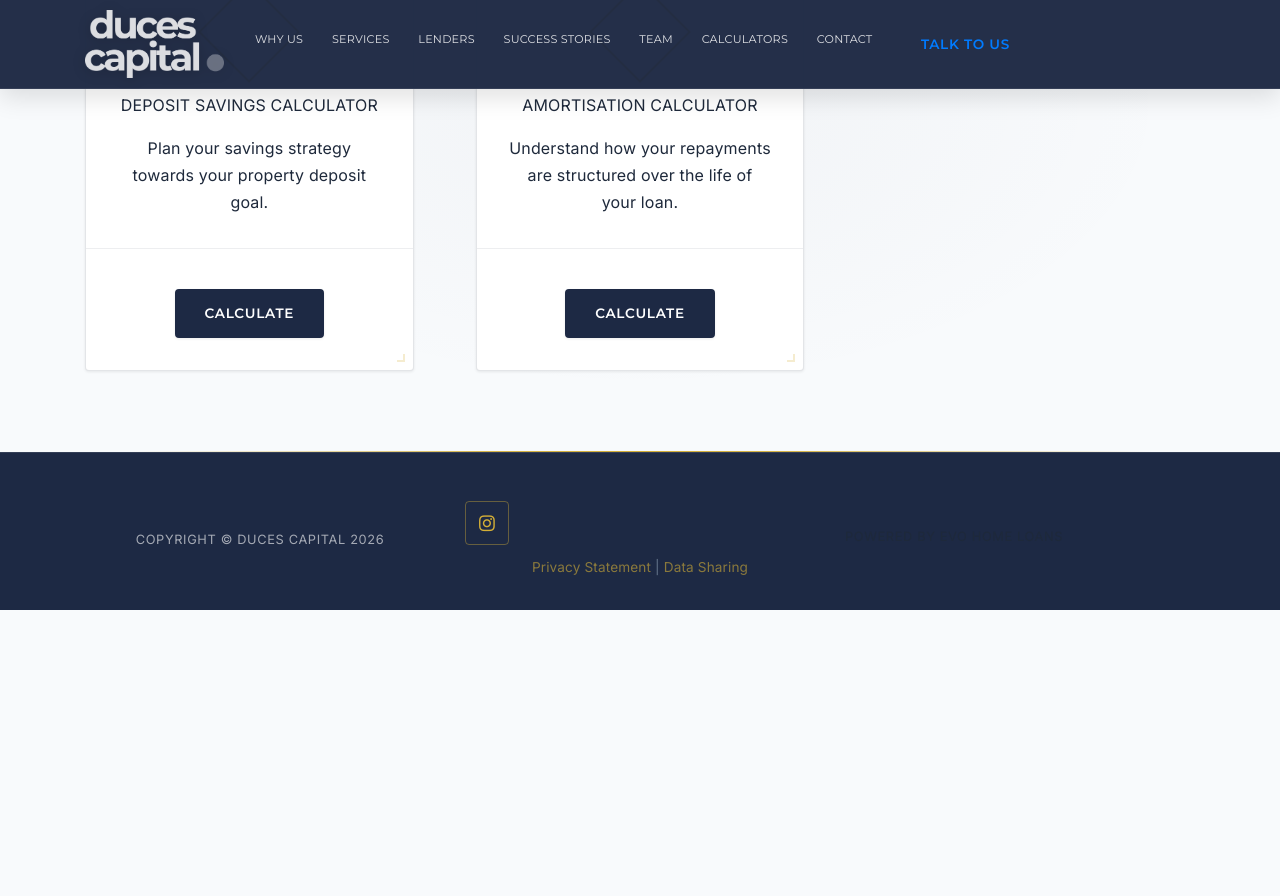
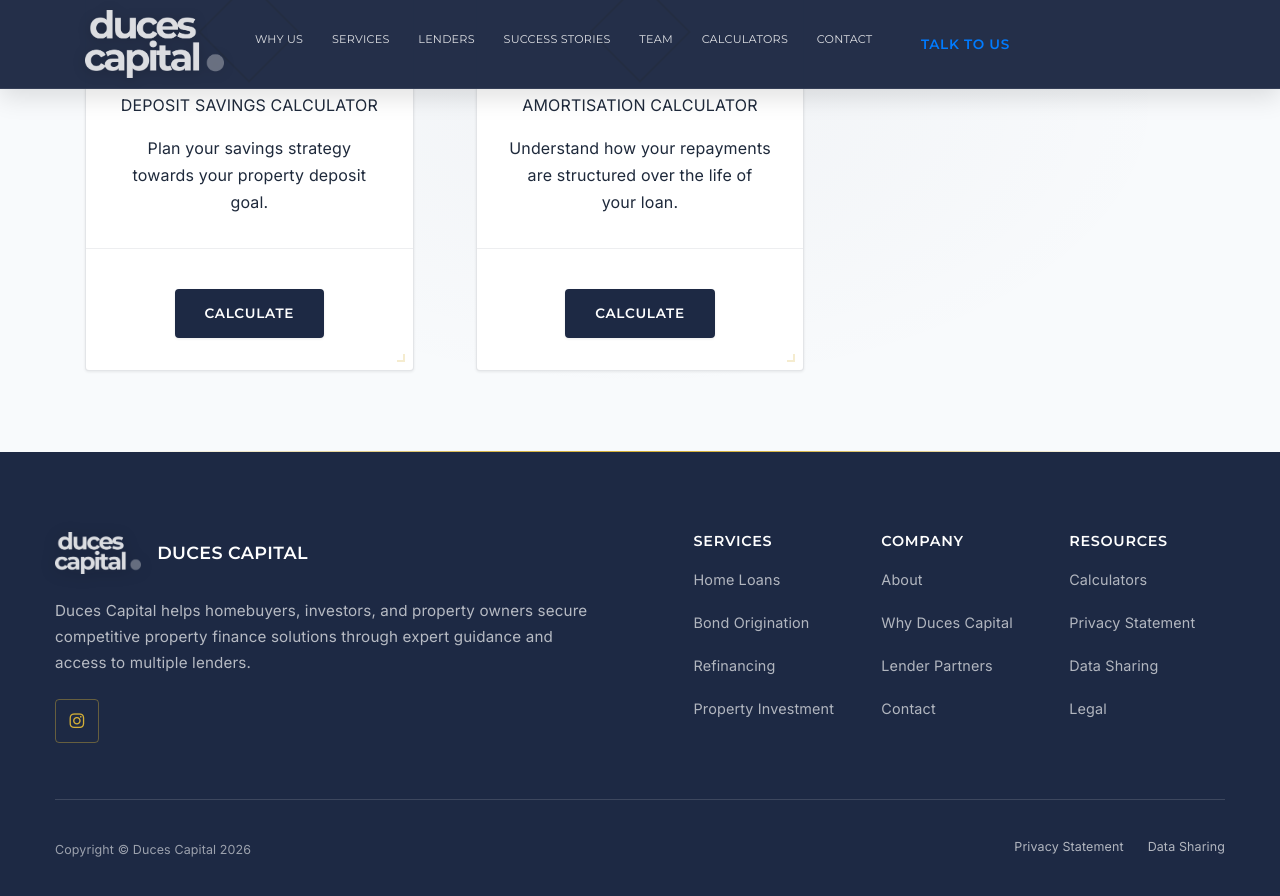
Before and after one commit to Intellify-Cloud/ev-ducscap, a Jekyll site: the page built from index.md, in a window 1280 px wide and 900 px high, scrolled down 7311 px. Shown: the top 896 px of the window. Built offline with Jekyll 4.4.1, drawn with Linux system fonts in a browser that asks for light colours; before the commit the page ends 7921 px from its top, so only the background shows below that.

```diff
--- a/_assets/layout/_footer.scss
+++ b/_assets/layout/_footer.scss
@@ -1,104 +1,174 @@
-// Styling for the footer — Duces Capital Navy footer
-.footer {
-  background-color: $navy;
-  border-top: 1px solid rgba($white, 0.1);
-  padding: $space-5 0 30px;
-  position: relative;
-  text-align: center;
+// Site footer
+.site-footer {
+  padding: $space-6 0 $space-4;
+  background: $navy;
+  color: rgba($white, 0.72);
 
-  .copyright {
-    font-size: 0.8rem;
-    line-height: 40px;
-    text-transform: uppercase;
-    letter-spacing: 0.05em;
-    color: rgba($white, 0.6);
-    font-family: $font-body;
-  }
-
-  ul.quicklinks {
-    font-size: 0.8rem;
-    line-height: 40px;
-    margin-bottom: 0;
-    text-transform: uppercase;
-    letter-spacing: 0.05em;
-    color: rgba($white, 0.6);
-    font-family: $font-body;
-
-    a {
-      color: rgba($white, 0.6);
-      transition: color $motion-fast;
-
-      &:hover {
-        color: $gold;
-      }
+  > .container {
+    max-width: 1200px;
   }
 }
 
-  a {
-    color: rgba($white, 0.6);
+.site-footer__main {
+  display: grid;
+  gap: $space-5;
 
-    &:hover {
-      color: $gold;
+  @media (min-width: 992px) {
+    grid-template-columns: minmax(0, 1fr) minmax(420px, 0.9fr);
+    align-items: start;
   }
 }
 
-  small {
-    a {
-      color: rgba($gold, 0.6);
+.site-footer__brand {
+  display: flex;
+  flex-direction: column;
+  gap: $space-3;
+}
+
+.site-footer__logo-link {
+  display: inline-flex;
+  align-items: center;
+  gap: $space-2;
+  color: $white;
+  text-decoration: none;
+
+  &:hover,
+  &:focus {
+    color: $gold-light;
+    text-decoration: none;
+  }
+}
+
+.site-footer__logo {
+  max-height: 42px;
+  width: auto;
+  filter: drop-shadow(0 2px 8px rgba($obsidian-deep, 0.24));
+}
+
+.site-footer__brand-name {
+  @include font-display;
+  font-size: 1.1rem;
+  line-height: $line-height-heading;
+}
+
+.site-footer__description {
+  @include font-body;
+  max-width: 34rem;
+  margin: 0;
+  color: rgba($white, 0.68);
+  font-size: 0.95rem;
+  line-height: $line-height-body;
+}
+
+.site-footer__social,
+.site-footer__links,
+.site-footer__legal {
+  list-style: none;
+  margin: 0;
+  padding: 0;
+}
+
+.site-footer__social {
+  display: flex;
+  flex-wrap: wrap;
+  gap: $space-2;
+}
+
+.site-footer__social-link {
+  width: 44px;
+  height: 44px;
+  display: inline-flex;
+  align-items: center;
+  justify-content: center;
+  border: 1px solid rgba($gold, 0.4);
+  border-radius: $radius-md;
+  color: $gold;
+  font-size: 1.05rem;
+  text-decoration: none;
+  transition: background-color $motion-fast, border-color $motion-fast, color $motion-fast, transform $motion-fast;
+
+  &:hover,
+  &:focus {
+    background-color: rgba($gold, 0.12);
+    border-color: $gold;
+    color: $gold-light;
+    text-decoration: none;
+    transform: translateY(-1px);
+  }
+}
+
+.site-footer__sections {
+  display: grid;
+  gap: $space-4;
+
+  @media (min-width: 640px) {
+    grid-template-columns: repeat(3, minmax(0, 1fr));
+  }
+}
+
+.site-footer__section-title {
+  @include font-display-sm;
+  margin: 0 0 $space-2;
+  color: $white;
+  font-size: 0.9rem;
+  line-height: $line-height-heading;
+}
+
+.site-footer__links {
+  display: grid;
+  gap: $space-1;
+}
+
+.site-footer__link,
+.site-footer__legal-link {
+  @include font-body;
+  color: rgba($white, 0.66);
+  font-size: 0.9rem;
+  line-height: $line-height-body;
   text-decoration: none;
   transition: color $motion-fast;
 
-      &:hover {
+  &:hover,
+  &:focus {
     color: $gold;
-      }
-    }
+    text-decoration: none;
   }
 }
 
-.whatsapp {
-  position: fixed;
-  right: 8px;
-  top: 85%;
+.site-footer__bottom {
+  display: flex;
+  flex-direction: column;
+  gap: $space-3;
+  margin-top: $space-5;
+  padding-top: $space-4;
+  border-top: 1px solid rgba($white, 0.14);
+
+  @media (min-width: 768px) {
+    flex-direction: row;
+    align-items: center;
+    justify-content: space-between;
+  }
 }
 
-.whatsapp h5 {
-  color: $navy;
-  background: $gold;
-  padding: 8px;
-  border-radius: $radius-md;
-  letter-spacing: 0.05em;
-  text-transform: uppercase;
-  font-family: $font-display;
+.site-footer__copyright {
+  @include font-body;
+  margin: 0;
+  color: rgba($white, 0.56);
+  font-size: 0.78rem;
+  line-height: $line-height-body;
 }
 
-ul.social-buttons {
-  margin-bottom: 0;
+.site-footer__legal {
+  display: flex;
+  flex-direction: column;
+  gap: $space-1;
 
-  li {
-    a {
-      align-items: center;
-      background-color: transparent;
-      border: 1px solid rgba($gold, 0.4);
-      border-radius: $radius-md;
-      color: $gold;
-      display: inline-flex;
-      font-size: 18px;
-      height: 44px;
-      justify-content: center;
-      line-height: 1;
-      outline: none;
-      transition: all $motion-fast;
-      width: 44px;
-
-      &:active,
-      &:focus-visible,
-      &:hover {
-        background-color: rgba($gold, 0.12);
-        border-color: $gold;
-        box-shadow: 0 0 15px rgba($gold, 0.2);
-        color: $gold-light;
-        transform: translateY(-1px);
+  @media (min-width: 640px) {
+    flex-direction: row;
+    gap: $space-3;
   }
 }
+
+.site-footer__legal-link {
+  font-size: 0.78rem;
 }
-}
--- a/_data/sitetext.yml
+++ b/_data/sitetext.yml
@@ -222,10 +222,47 @@ contact:
 
 footer:
   copyright_prefix: "Copyright"
-  legal: "Powered by evo Home Loans"
+  description: "Duces Capital helps homebuyers, investors, and property owners secure competitive property finance solutions through expert guidance and access to multiple lenders."
+  sections:
+    - title: "Services"
+      links:
+        - title: "Home Loans"
+          url: "#services"
+        - title: "Bond Origination"
+          url: "#services"
+        - title: "Refinancing"
+          url: "#services"
+        - title: "Property Investment"
+          url: "#services"
+    - title: "Company"
+      links:
+        - title: "About"
+          url: "#about"
+        - title: "Why Duces Capital"
+          url: "#textblock"
+        - title: "Lender Partners"
+          url: "#clients"
+        - title: "Contact"
+          url: "#contact"
+    - title: "Resources"
+      links:
+        - title: "Calculators"
+          url: "#calculators"
+        - title: "Privacy Statement"
+          url: "/privacy-statement"
+        - title: "Data Sharing"
+          url: "/data-sharing-agreement"
+        - title: "Legal"
+          url: "/legal"
+  legal_links:
+    - title: "Privacy Statement"
+      url: "/privacy-statement"
+    - title: "Data Sharing"
+      url: "/data-sharing-agreement"
   privacy: "Privacy Statement"
   data_sharing: "Data Sharing"
   social_label: "Social link"
   social:
     - url: https://www.instagram.com/ducescapital/
       icon: "fab fa-instagram"
+      title: "Instagram"
--- a/_includes/footer.html
+++ b/_includes/footer.html
@@ -1,85 +1,65 @@
-  <!-- Footer -->
-  <footer class="footer" id="footer">
+<footer class="site-footer" id="footer">
   <div class="container">
-      <div class="row align-items-center">
-        <div class="col-md-4">
-          <span class="copyright">{{ site.data.sitetext.footer.copyright_prefix | default: "Copyright" }} &copy; {{ site.company }} {{ 'now' | date: "%Y" }}</span>
-        </div>
+    <div class="site-footer__main">
+      <div class="site-footer__brand">
+        <a class="site-footer__logo-link" href="{{ site.baseurl }}/" aria-label="{{ site.company }}">
+          {% if site.logo %}
+          <img class="site-footer__logo" src="{{ site.logo.path | relative_url }}" alt="{{ site.company }}">
+          {% endif %}
+          <span class="site-footer__brand-name">{{ site.company }}</span>
+        </a>
 
-		<!-- Social Media -->
-        <div class="col-md-4">
-          <ul class="list-inline social-buttons">
-		  {% for link in site.data.sitetext.footer.social  %}
-            <li class="list-inline-item">
-			  {% if link.url %}
-              <a href="{{ link.url }}" aria-label="{{ link.title | default: site.data.sitetext.footer.social_label }}">
+        {% if site.data.sitetext.footer.description %}
+        <p class="site-footer__description">
+          {{ site.data.sitetext.footer.description }}
+        </p>
+        {% endif %}
+
+        {% if site.data.sitetext.footer.social %}
+        <ul class="site-footer__social" aria-label="{{ site.data.sitetext.footer.social_label }}">
+          {% for link in site.data.sitetext.footer.social %}
+          <li class="site-footer__social-item">
+            <a class="site-footer__social-link" href="{{ link.url }}" aria-label="{{ link.title }}">
               {% if link.icon %}<i class="{{ link.icon }}" aria-hidden="true"></i>{% endif %}
             </a>
-			  {% endif %}
           </li>
           {% endfor %}
         </ul>
-          <small>
-            <a href="{{ '/privacy-statement' | relative_url }}">{{ site.data.sitetext.footer.privacy }}</a>
-            <span aria-hidden="true"> | </span>
-            <a href="{{ '/data-sharing-agreement' | relative_url }}">{{ site.data.sitetext.footer.data_sharing }}</a>
-          </small>
+        {% endif %}
       </div>
 
-       <!-- Legal -->
-        <div class="col-md-4">
-          <ul class="list-inline quicklinks">
-            <li class="list-inline-item">
-              <span>{{ site.data.sitetext.footer.legal | default: "A member of the evo Home Loans group." }}</span>
+      {% if site.data.sitetext.footer.sections %}
+      <div class="site-footer__sections">
+        {% for section in site.data.sitetext.footer.sections %}
+        <nav class="site-footer__section" aria-label="{{ section.title }}">
+          <h2 class="site-footer__section-title">{{ section.title }}</h2>
+          <ul class="site-footer__links">
+            {% for link in section.links %}
+            <li class="site-footer__link-item">
+              <a class="site-footer__link" href="{{ link.url | relative_url }}">{{ link.title }}</a>
             </li>
+            {% endfor %}
           </ul>
+        </nav>
+        {% endfor %}
       </div>
+      {% endif %}
+    </div>
+
+    <div class="site-footer__bottom">
+      <p class="site-footer__copyright">
+        {{ site.data.sitetext.footer.copyright_prefix }} &copy; {{ site.company }} {{ 'now' | date: "%Y" }}
+      </p>
+
+      {% if site.data.sitetext.footer.legal_links %}
+      <ul class="site-footer__legal">
+        {% for link in site.data.sitetext.footer.legal_links %}
+        <li class="site-footer__legal-item">
+          <a class="site-footer__legal-link" href="{{ link.url | relative_url }}">{{ link.title }}</a>
+        </li>
+        {% endfor %}
+      </ul>
+      {% endif %}
     </div>
   </div>
 </footer>
-{% if page.layout == "page" %}
-<script>
-fixPageShort();
-function fixPageShort() {
-  if(window.innerHeight > document.body.offsetHeight) {
-    document.getElementById("footer").style.position="fixed";
-    document.getElementById("footer").style.bottom=0;
-    document.getElementById("footer").style.right=0;
-    document.getElementById("footer").style.left=0;
-    document.getElementById("footer").style.width="100%";
-  }
-}
-</script>
-{% endif %}
-
-<!-- <div class="whatsapp">
-  <a href="https://api.whatsapp.com/send?phone=27795620507" target="_blank">
-  <h4><i class="fab fa-whatsapp fa-2x " aria-hidden="true" ></i></h4>Chat  </a>
-</div> -->
-
-<!-- Load Facebook SDK for JavaScript -->
-<div id="fb-root"></div>
-<script>
-window.fbAsyncInit = function() {
-  FB.init({
-    xfbml            : true,
-    version          : 'v14.0'
-  });
-};
-
-(function(d, s, id) {
-  var js, fjs = d.getElementsByTagName(s)[0];
-  if (d.getElementById(id)) return;
-  js = d.createElement(s); js.id = id;
-  js.src = 'https://connect.facebook.net/en_US/sdk/xfbml.customerchat.js';
-  fjs.parentNode.insertBefore(js, fjs);
-}(document, 'script', 'facebook-jssdk'));</script>
-
-<!-- Your Chat Plugin code -->
-<div class="fb-customerchat"
-  attribution="install_email"
-  attribution_version="biz_inbox"
-  page_id="932125613560341">
-</div>
-
-  <!-- End Footer -->
```
Also changed, not shown: assets/bundle.css, favicon.png. Lines whose indentation alone changed are shown as unchanged.
